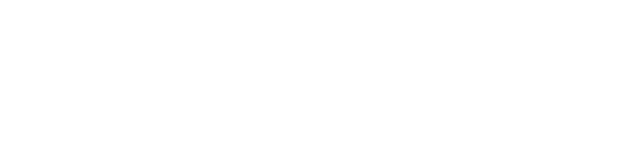
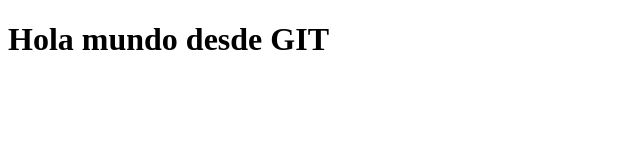
Before and after one commit to RoyalMasterDevs/EmmanuelMF220700_FullStackMarzo, a plain HTML site: page index.html in a window 1280 px wide. Shown: the whole page, without its empty margins (0-640 px from the left). Drawn offline with Linux system fonts and the light colour scheme.

Commit message:
Primer commit

```diff
--- a/index.html
+++ b/index.html
@@ -1,12 +1,11 @@
 <!DOCTYPE html>
-<html>
-    <head>
-        <meta charset="UTF-8">
-    </head>
-    <body>
-
-    </body>
-    <footer>
-
-    </footer>
+<html lang="en">
+<head>
+    <meta charset="UTF-8">
+    <meta name="viewport" content="width=device-width, initial-scale=1.0">
+    <title>Document</title>
+</head>
+<body>
+    <h1>Hola mundo desde GIT</h1>
+</body>
 </html>
```
